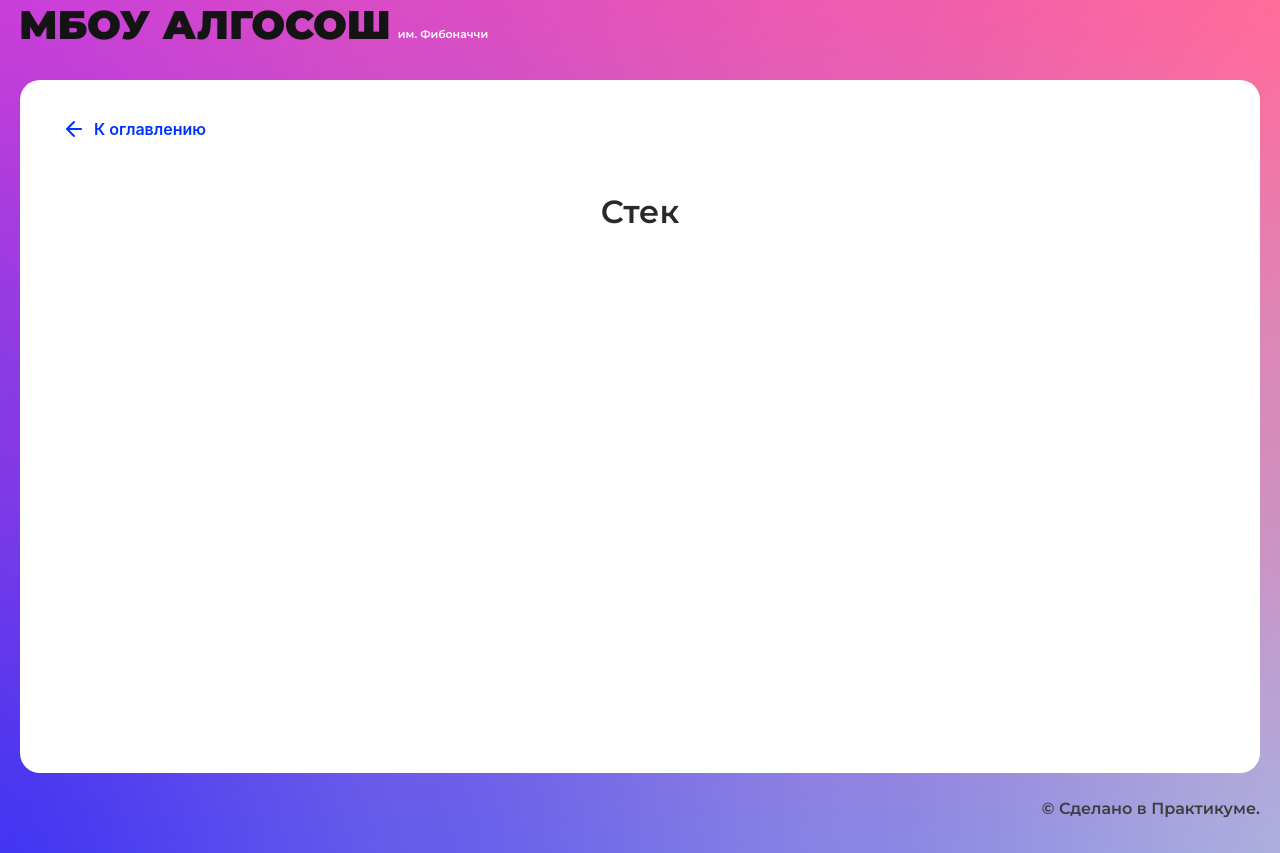
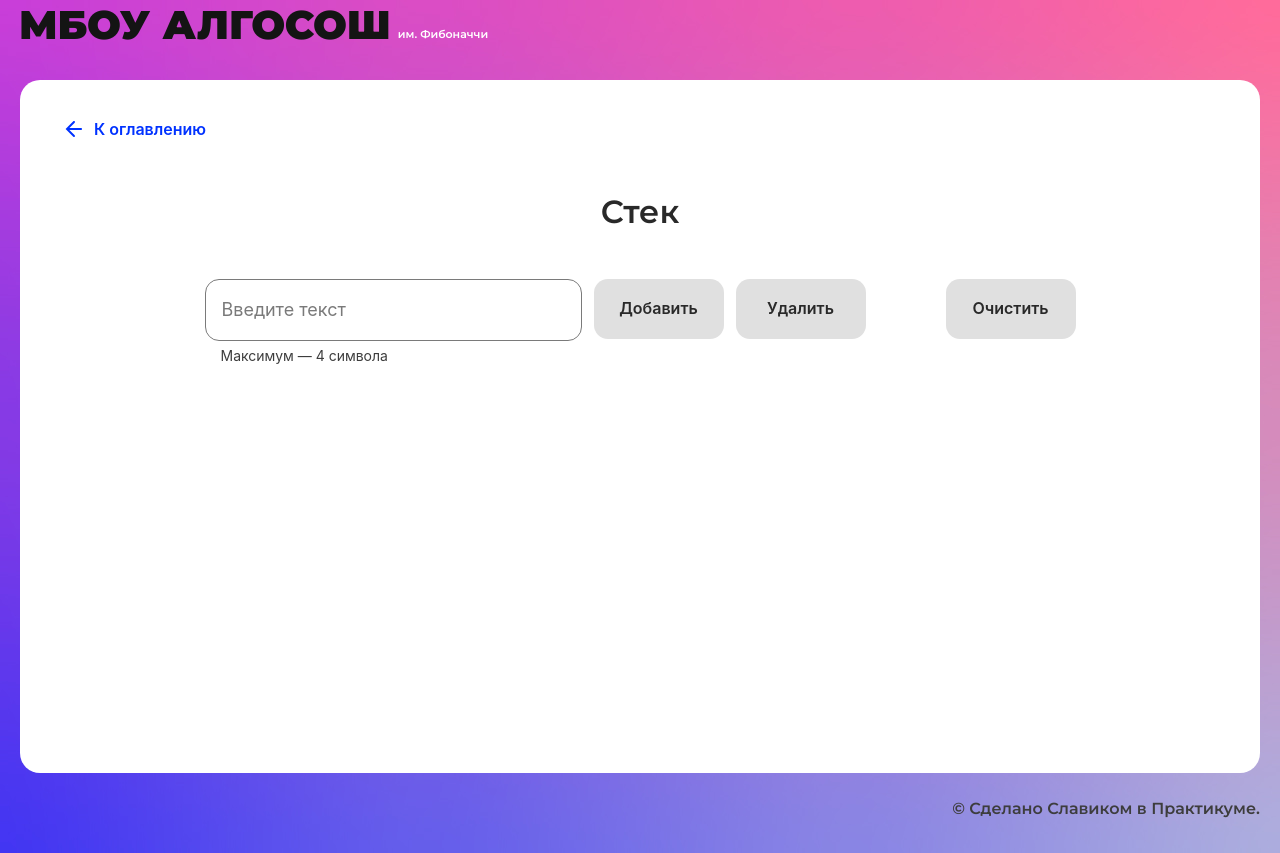
Before and after one commit to lighterboiii/algososh, a React (Create React App) app: page /stack in a window 1280 px wide. Built offline with nearby package versions, Linux system fonts and the light colour scheme.

Commit message:
сверстать Stack и написать класс

```diff
--- a/src/components/fibonacci-page/fibonacci-page.tsx
+++ b/src/components/fibonacci-page/fibonacci-page.tsx
@@ -39,7 +39,7 @@ export const FibonacciPage: React.FC = () => {
 
         return nextNum;
       })
-    }, 500)
+    }, 500);
   };
 
   const handleSubmit = (e: FormEvent<HTMLFormElement>) => {
--- a/src/components/main-page/main-page.tsx
+++ b/src/components/main-page/main-page.tsx
@@ -54,7 +54,7 @@ export const MainPage: React.FC<MainPageProps> = ({ extraClass = "" }) => {
       <p
         className={`text text_type_column text_color_input mt-14 ${styles.copyright}`}
       >
-        © Сделано в Практикуме.
+        © Сделано Славиком в Практикуме.
       </p>
     </main>
   );
--- /dev/null
+++ b/src/components/stack-page/algorithm.ts
@@ -0,0 +1,38 @@
+interface IStack<T> {
+  push: (item: T) => void;
+  pop: () => void;
+  peak: () => T | null;
+
+  size: number;
+
+  clear: () => void;
+}
+
+export class Stack<T> implements IStack<T> {
+  private container: T[] = [];
+
+  push = (item: T): void => {
+    this.container.push(item);
+  }
+
+  pop = (): void => {
+    this.container.pop();
+  }
+
+  peak = () => {
+    if (this.size > 0) {
+      return this.container[length];
+    }
+    return null;
+  }
+
+  clear = (): void => {
+    if (this.size > 0) {
+      this.container = [];
+    }
+  }
+
+  get size() {
+    return this.container.length;
+  }
+};
--- a/src/components/stack-page/stack-page.tsx
+++ b/src/components/stack-page/stack-page.tsx
@@ -1,10 +1,42 @@
-import React from "react";
+import React, { useState } from "react";
+import s from './stack.module.css';
 import { SolutionLayout } from "../ui/solution-layout/solution-layout";
+import { Input } from "../ui/input/input";
+import { Button } from "../ui/button/button";
+import { Stack } from "./algorithm";
 
 export const StackPage: React.FC = () => {
+  const [value, setValue] = useState('');
+  const container: any = [];
+
+  const pushItem = (item: any) => {
+    container.push(item);
+  };
+
+  const popItem = () => {
+    if (container.length > 0) {
+      container.pop();
+    }
+  };
+
+  const handleSubmit = () => {
+
+  }
+
   return (
     <SolutionLayout title="Стек">
-
+      <div className={s.wrapper} >
+        <div className={s.inner} >
+          <Input extraClass={s.input}
+            maxLength={4}
+            value={value}
+            onChange={(e: any) => setValue(e.target.value)}
+            isLimitText={true} />
+          <Button text='Добавить' type='submit' disabled={!value} />
+          <Button text='Удалить' type='button' disabled />
+        </div>
+        <Button text='Очистить' type='reset' disabled />
+      </div>
     </SolutionLayout>
   );
 };
--- /dev/null
+++ b/src/components/stack-page/stack.module.css
@@ -0,0 +1,17 @@
+.wrapper {
+  margin: 0 auto;
+  display: flex;
+  flex-direction: row;
+  justify-content: center;
+  gap: 80px;
+}
+
+.inner {
+  composes: wrapper;
+  margin: 0;
+  gap: 12px;
+}
+
+.input {
+ width: 377px;
+}
--- a/src/components/ui/solution-layout/solution-layout.tsx
+++ b/src/components/ui/solution-layout/solution-layout.tsx
@@ -37,7 +37,7 @@ export const SolutionLayout: React.FC<SolutionLayoutProps> = ({
       <p
         className={`text text_type_column text_color_input mt-14 ${styles.copyright}`}
       >
-        © Сделано в Практикуме.
+        © Сделано Славиком в Практикуме.
       </p>
     </main>
   );
```
